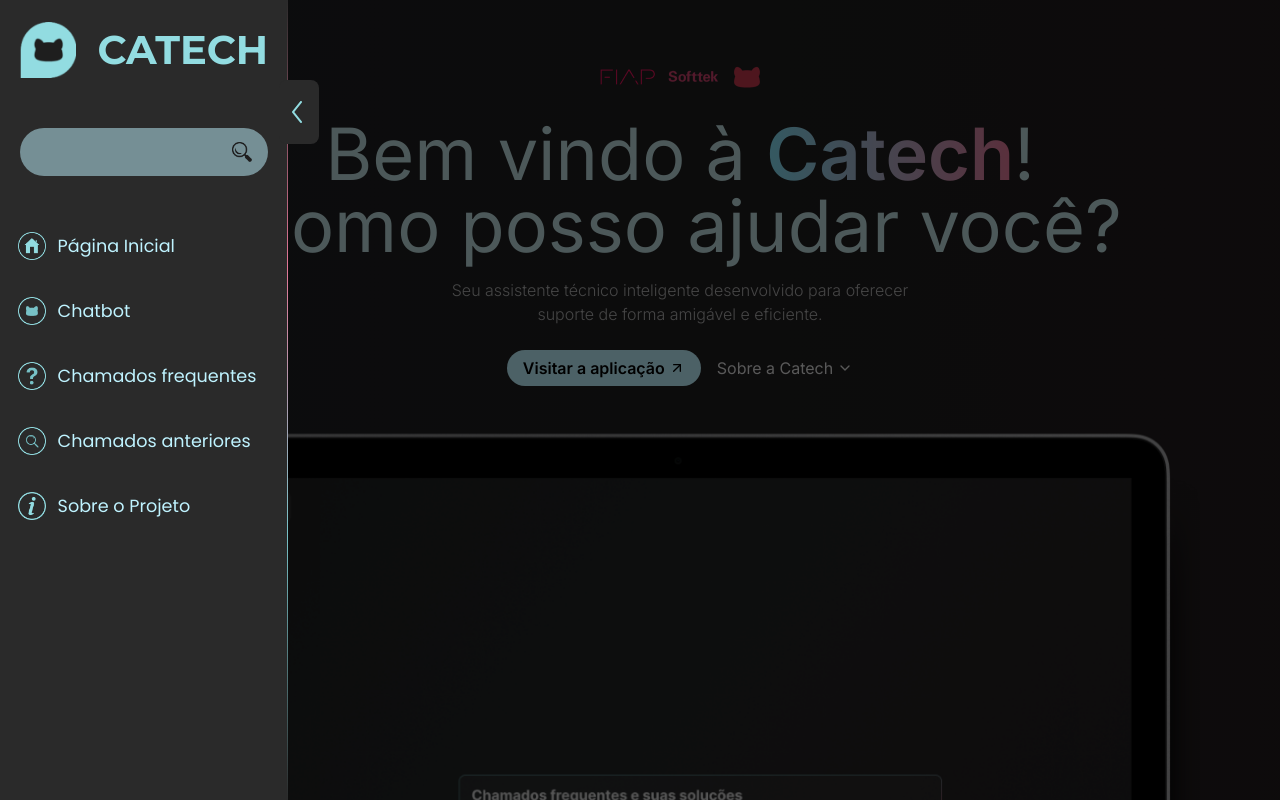
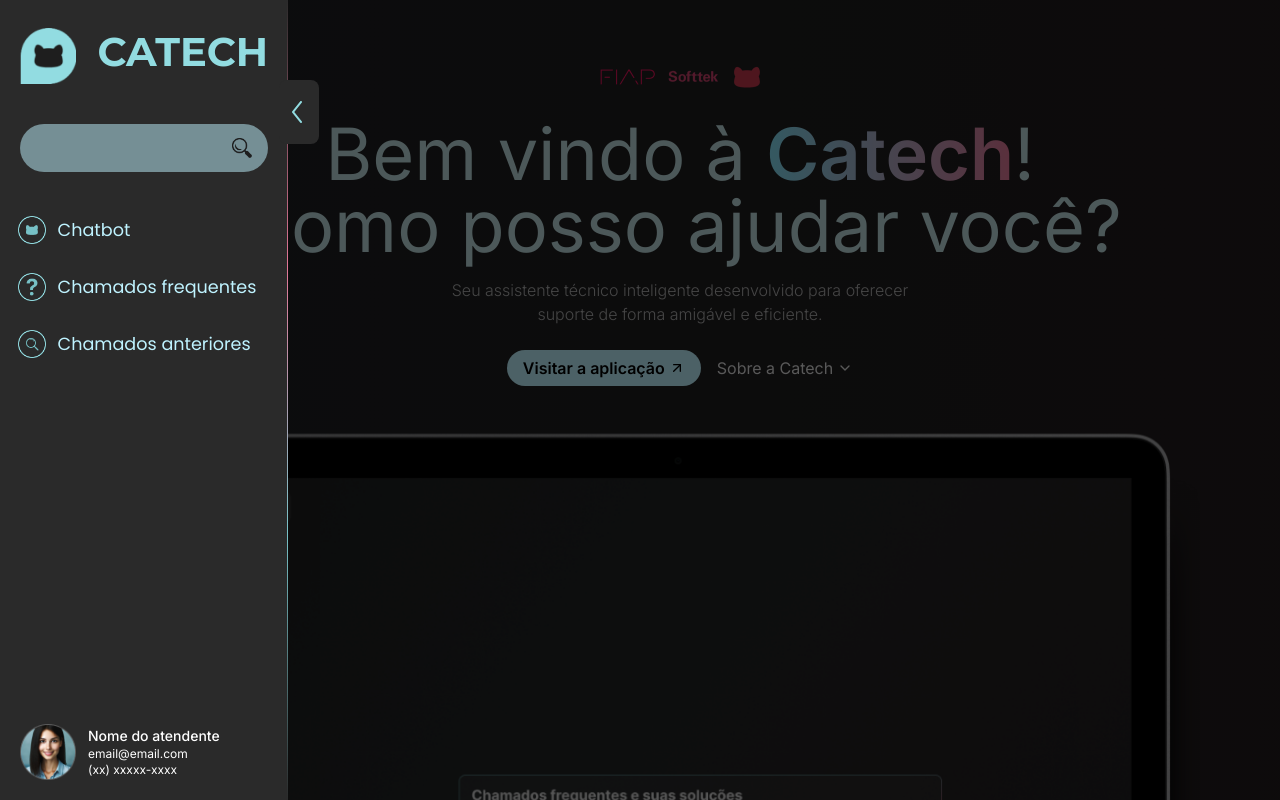
Before and after one commit to viniciusvinny233/project-chatbot-fiap, a React (Vite) app: page / in a window 1280 px wide. Both pictures are taken after a click on the button 92 px from the left and 112 px from the top of the page. Shown: the top 800 px of the page. Built offline with nearby package versions, Linux system fonts and the light colour scheme.

Commit message:
ajustes sidebar

```diff
--- a/src/components/Topbar.tsx
+++ b/src/components/Topbar.tsx
@@ -1,13 +1,10 @@
 import React, { useState, useEffect } from 'react';
 import { Link } from 'react-router-dom';
 
-
-import HomeIcon from '../assets/images/pagina-inicial.png';
 import ChatbotIcon from '../assets/images/chatbot.png';
 import LogoMenu from '../assets/images/logo-menu.png';
 import FaqIcon from '../assets/images/perguntas-frequentes.png';
 import PreviousCallsIcon from '../assets/images/chamados-anteriores.png';
-import AboutIcon from '../assets/images/sobre.png';
 import LupaIcon from '../assets/images/4.png';
 import LogoShortIcon from '../assets/images/logo-short.png';
 import ToolBar from '../assets/images/tool-bar.png';
@@ -36,11 +33,10 @@ const Topbar: React.FC = () => {
 
   // Dados das divs para filtrar
   const menuItems = [
-    { to: "/", label: "Página Inicial", icon: HomeIcon },
+
     { to: "/chatbot", label: "Chatbot", icon: ChatbotIcon },
     { to: "/faq", label: "Chamados frequentes", icon: FaqIcon },
     { to: "/previous-calls", label: "Chamados anteriores", icon: PreviousCallsIcon },
-    { to: "/about", label: "Sobre o Projeto", icon: AboutIcon }
   ];
 
   // Filtrar os itens do menu com base no termo de busca
@@ -112,7 +108,7 @@ const Topbar: React.FC = () => {
                   to="/previous-calls"
                   className=""
                 >
-                  <img src={PreviousCallsIcon} alt="Icon" className="w-7 h-7" />
+                  <img src={PreviousCallsIcon} alt="Icon" className="w-7 h-7 " />
                 </Link>
                 <Link
                   to="/faq"
@@ -121,7 +117,7 @@ const Topbar: React.FC = () => {
                   <img src={FaqIcon} alt="Icon" className="w-7 h-7" />
                 </Link>
               </div>
-              <img src={Avatar} alt="Icon" className="w-14 h-14 mb-12" />
+              <img src={Avatar} alt="Icon" className="w-14 h-14 mb-5" />
             </div>
           </>
         )}
@@ -137,14 +133,15 @@ const Topbar: React.FC = () => {
         className={`fixed top-0 left-0 h-full border-gradient-right w-[18rem] bg-[#2A2A2A] text-white transition-transform transform   ${!isOpen ? 'translate-x-0' : '-translate-x-full'
           }`}>
 
-        <div className={`h-screen  ${isOpen ? 'hidden' : 'relative p-5 z-50 w-72'}`}>
-          <div className="flex items-center mb-12 justify-between ">
-            <img src={LogoMenu} alt="Icon" className={`min-w-14 h-14 ${isOpen ? 'mt-5 min-w-[0rem] h-[0rem]' : ''}`} />
+        <div className={`h-screen flex flex-col justify-between ${isOpen ? 'hidden' : 'relative p-5 z-50 w-72'}`}>
+          <div className="">
+          <div className="flex items-center mb-10 justify-between ">
+            <img src={LogoMenu} alt="Icon" className={`min-w-14 h-14 mt-2 ${isOpen ? 'mt-5 min-w-[0rem] h-[0rem]' : ''}`} />
             {!isOpen && (
               <span className="text-[2.5rem] font-extrabold text-[#92DCE1] font-montserrat">CATECH</span>
             )}
           </div>
-          <div className={`flex w-full items-center mb-12 relative ${isOpen ? 'justify-center' : ''}`}>
+          <div className={`flex w-full items-center mb-9 relative ${isOpen ? 'justify-center' : ''}`}>
             {!isOpen && (
               <>
                 <input
@@ -157,7 +154,7 @@ const Topbar: React.FC = () => {
               </>
             )}
           </div>
-          <nav className={`flex flex-col space-y-5 text-[#BFF3FF] text-base`}>
+          <nav className={`flex flex-col space-y-3 text-[#BFF3FF] text-base`}>
             {filteredItems.map((item, index) => (
               <div key={index} className='hover:bg-gradient-to-r from-[#2c2d2d00] via-[#77c1c640] to-[#e2769660] rounded-md p-[0.65rem]'>
                 <Link
@@ -168,10 +165,23 @@ const Topbar: React.FC = () => {
                   <img src={item.icon} alt={item.label} className="w-7 h-7 mr-1 mx-[-0.8rem] my-[-1rem]" />
                   {!isOpen && <span className="text-[1.1rem]">{item.label}</span>}
                 </Link>
+
               </div>
+
             ))}
+
           </nav>
+          </div>
+          <div className="flex space-x-3">
+          <img src={Avatar} alt="Icon" className="w-14 h-14 " />
+          <div className="text-xs leading-4 font-inter flex flex-col justify-center">
+            <p className="text-sm font-medium">Nome do atendente</p>
+            <p>email@email.com</p>
+            <p>(xx) xxxxx-xxxx</p>
+            </div>
+          </div>
         </div>
+
         {!isOpen && (
           <button
             onClick={toggleMenu}
```
